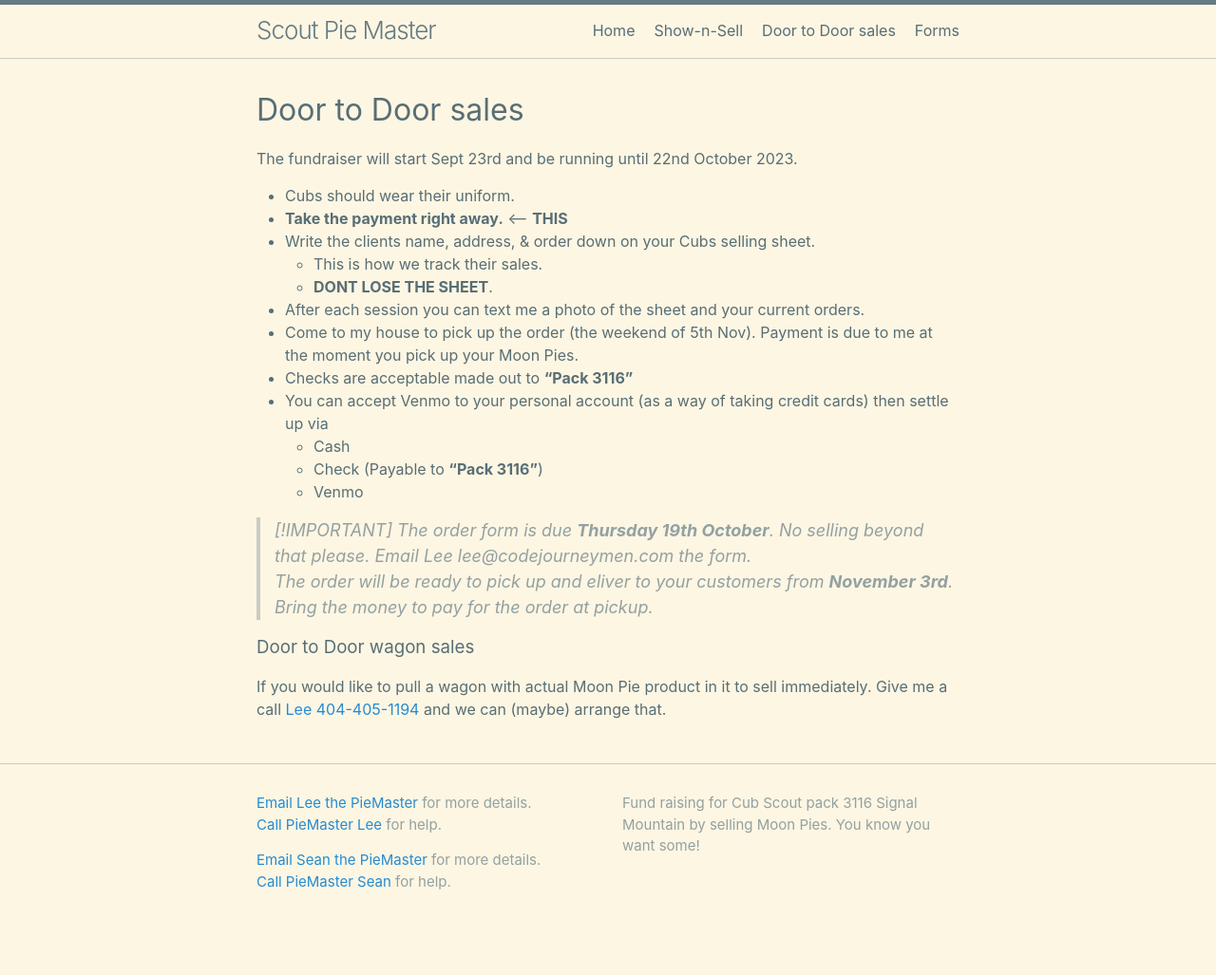
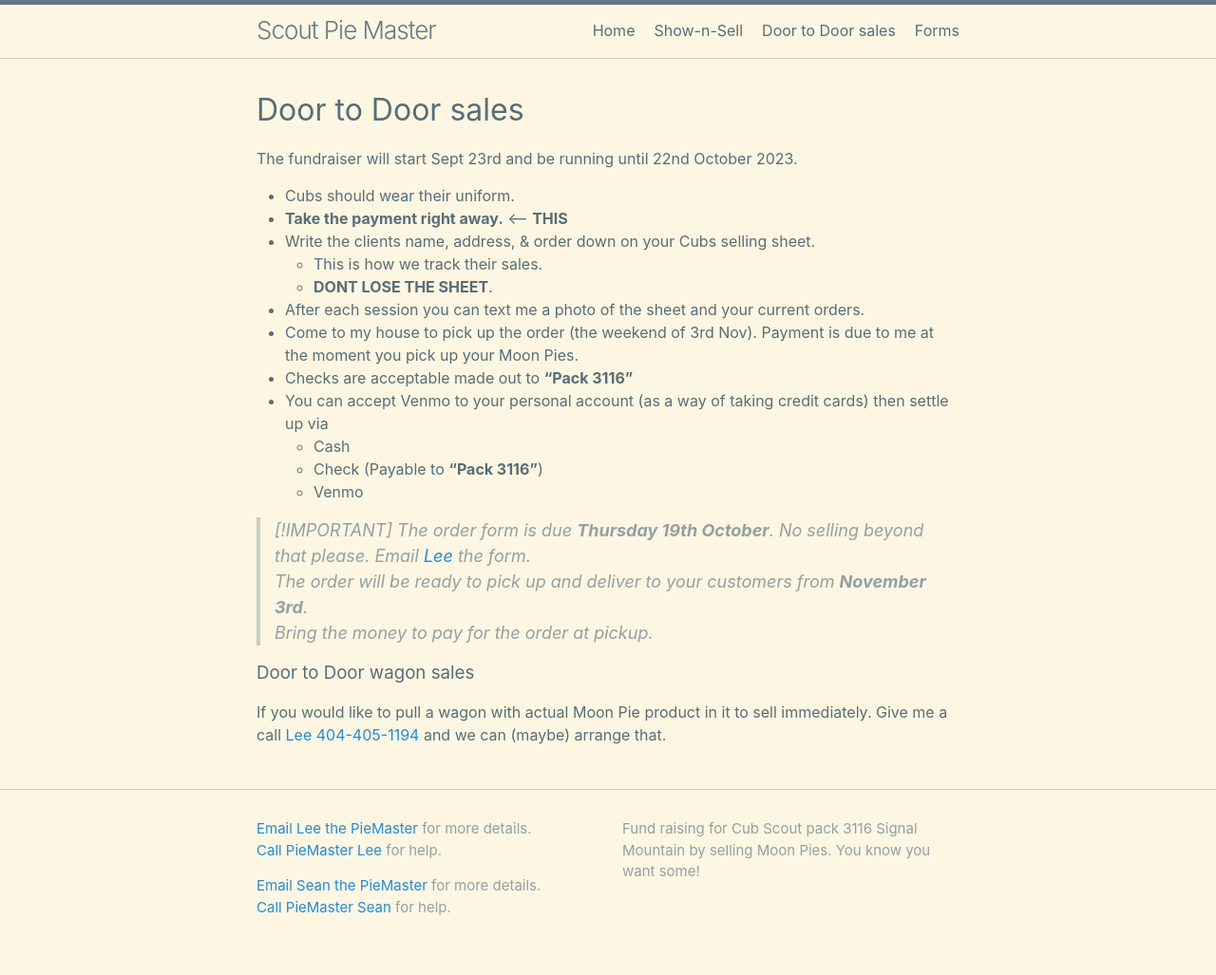
Before and after one commit to CodeJourneymen/scoutpiemaster, a Jekyll site: the page built from doortodoor.md, in a window 1280 px wide. Shown: the whole page at 95% size. Built offline with Jekyll 4.4.1, drawn with Linux system fonts in a browser that asks for light colours; before the commit the page ends 1000 px from its top, so only the background shows below that.

Commit message:
Update doortodoor.md

```diff
--- a/doortodoor.md
+++ b/doortodoor.md
@@ -15,7 +15,7 @@
     - This is how we track their sales.
     - **DONT LOSE THE SHEET**.
 - After each session you can text me a photo of the sheet and your current orders.
-- Come to my house to pick up the order (the weekend of 5th Nov). Payment is due to me at the moment you pick up your Moon Pies.
+- Come to my house to pick up the order (the weekend of 3rd Nov). Payment is due to me at the moment you pick up your Moon Pies.
 - Checks are acceptable made out to **"Pack 3116"**
 - You can accept Venmo to your personal account (as a way of taking credit cards) then settle up via
     - Cash
@@ -24,8 +24,8 @@
 
 
 > [!IMPORTANT]
-> The order form is due **Thursday 19th October**. No selling beyond that please. Email Lee lee@codejourneymen.com the form.<br/>
-> The order will be ready to pick up and eliver to your customers from **November 3rd**.<br/>
+> The order form is due **Thursday 19th October**. No selling beyond that please. Email [Lee](lee@codejourneymen.com) the form.<br/>
+> The order will be ready to pick up and deliver to your customers from **November 3rd**.<br/>
 > Bring the money to pay for the order at pickup.<br/>
 
 
```
